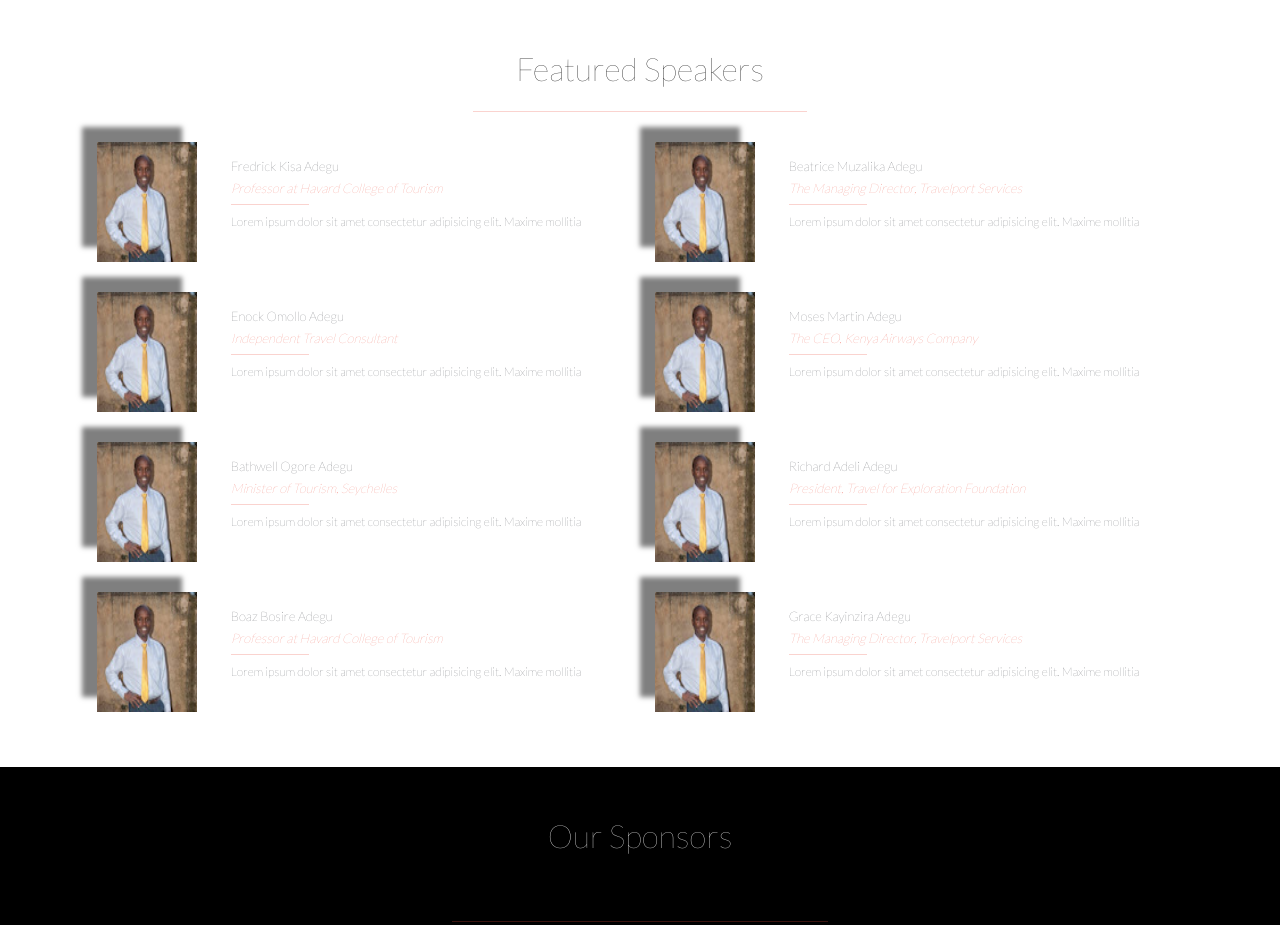
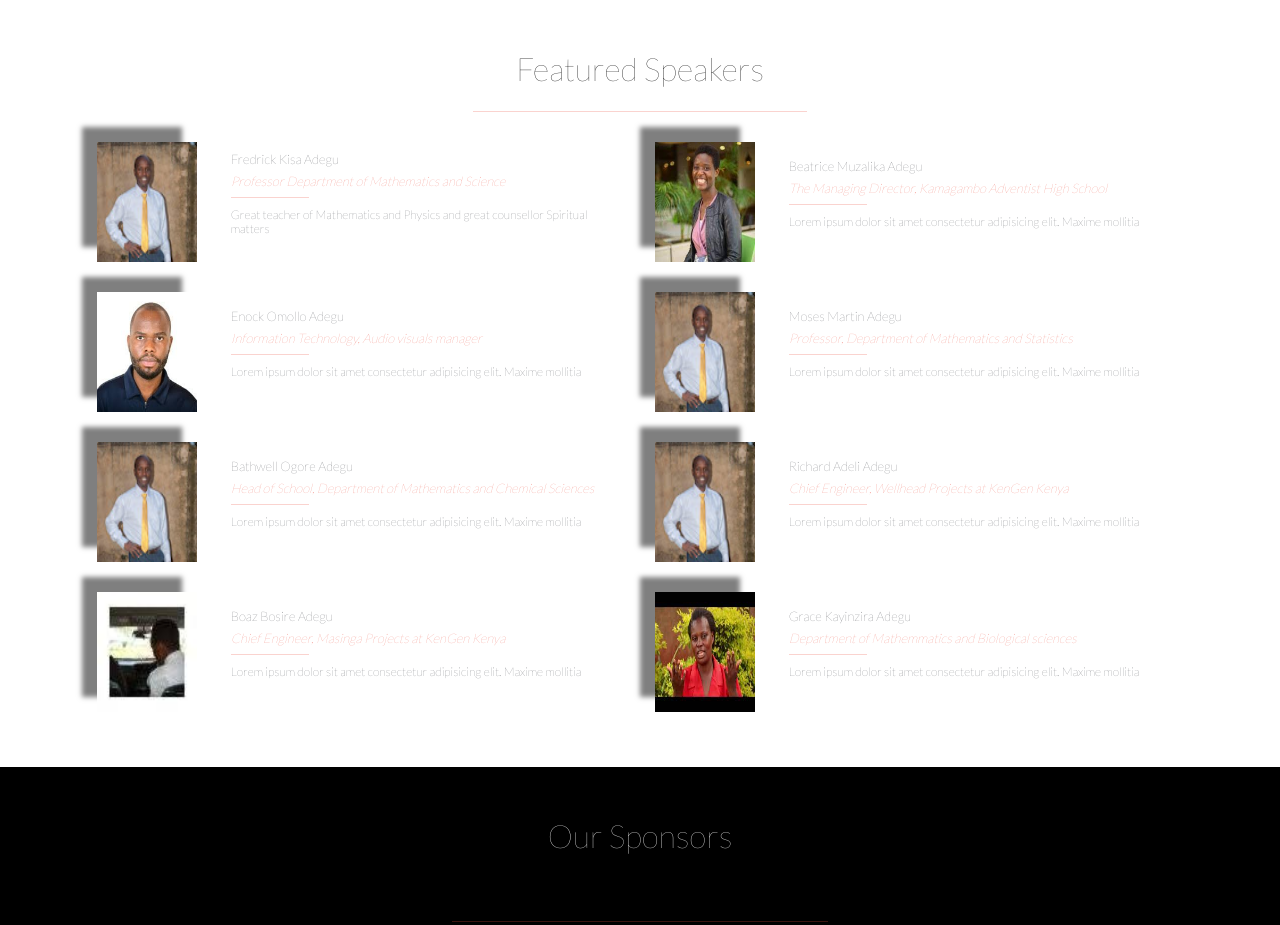
Before and after one commit to vigehi/project1, a website: page index.html in a window 1280 px wide. Shown: the part 1280-2205 px from the top of the page. Drawn offline with nearby package versions, Linux system fonts and the light colour scheme; a web font is replaced by a local one.

Commit message:
Update on CSS

```diff
--- a/CSS/style.css
+++ b/CSS/style.css
@@ -88,7 +88,7 @@ header {
 }
 
 .middle-section {
-  background-image: url("../../images/program-bg.jpg");
+  background-image: url(../images/program-bg.jpg);
   text-align: center;
 }
 
@@ -195,7 +195,7 @@ header {
   }
 
   .top-main {
-    background-image: url("../../images/desktop-bg.png");
+    background-image: url(../images/desktop-bg.png);
     background-repeat: no-repeat;
   }
 
--- a/index.html
+++ b/index.html
@@ -165,7 +165,7 @@ molestiae quas vel sint commodi repudiandae consequuntur voluptatum laboru </p>
         </div>
         <div class="row" >
               <!-- <button id="middle-section-btn" type="button" class="btn btn-primary">Blue</button> -->
-              <button id="middle-section-btn" type="button" class="btn">Participate in the 2022 Summit</button>
+              <button id="middle-section-btn" type="button" class="btn">Dont miss out!!!!</button>
               <a id="desktop-middle-section-btn" class="btn" href="#">SEE THE WHOLE PROGRAM</a>
         </div>
     </div>
--- a/js/index.js
+++ b/js/index.js
@@ -34,51 +34,51 @@ showMoreBtn.addEventListener('click', toggle);
 const featuredSpeakers = [
   {
     name: 'Fredrick Kisa Adegu',
-    description: 'Professor at Havard College of Tourism',
-    notes: 'Lorem ipsum dolor sit amet consectetur adipisicing elit. Maxime mollitia',
+    description: 'Professor Department of Mathematics and Science',
+    notes: 'Great teacher of Mathematics and Physics and great counsellor Spiritual matters',
     image: './images/speakers/mose.jpg',
   },
   {
     name: 'Beatrice Muzalika Adegu',
-    description: 'The Managing Director, Travelport Services',
+    description: 'The Managing Director, Kamagambo Adventist High School',
     notes: 'Lorem ipsum dolor sit amet consectetur adipisicing elit. Maxime mollitia',
-    image: './images/speakers/mose.jpg',
+    image: './images/speakers/ans.jpeg',
   },
   {
     name: 'Enock Omollo Adegu',
-    description: 'Independent Travel Consultant',
+    description: 'Information Technology, Audio visuals manager',
     notes: 'Lorem ipsum dolor sit amet consectetur adipisicing elit. Maxime mollitia',
-    image: './images/speakers/mose.jpg',
+    image: './images/speakers/adg.jpeg',
   },
   {
     name: 'Moses Martin Adegu',
-    description: 'The CEO, Kenya Airways Company',
+    description: 'Professor, Department of Mathematics and Statistics',
     notes: 'Lorem ipsum dolor sit amet consectetur adipisicing elit. Maxime mollitia',
     image: './images/speakers/mose.jpg',
   },
   {
     name: 'Bathwell Ogore Adegu',
-    description: 'Minister of Tourism, Seychelles',
+    description: 'Head of School, Department of Mathematics and Chemical Sciences',
     notes: 'Lorem ipsum dolor sit amet consectetur adipisicing elit. Maxime mollitia',
     image: './images/speakers/mose.jpg',
   },
   {
     name: 'Richard Adeli Adegu',
-    description: 'President, Travel for Exploration Foundation',
+    description: 'Chief Engineer, Wellhead Projects at KenGen Kenya',
     notes: 'Lorem ipsum dolor sit amet consectetur adipisicing elit. Maxime mollitia',
     image: './images/speakers/mose.jpg',
   },
   {
     name: 'Boaz Bosire Adegu',
-    description: 'Professor at Havard College of Tourism',
+    description: 'Chief Engineer, Masinga Projects at KenGen Kenya',
     notes: 'Lorem ipsum dolor sit amet consectetur adipisicing elit. Maxime mollitia',
-    image: './images/speakers/mose.jpg',
+    image: './images/speakers/bb.jpeg',
   },
   {
     name: 'Grace Kayinzira Adegu',
-    description: 'The Managing Director, Travelport Services',
+    description: 'Department of Mathemmatics and Biological sciences',
     notes: 'Lorem ipsum dolor sit amet consectetur adipisicing elit. Maxime mollitia',
-    image: './images/speakers/mose.jpg',
+    image: './images/speakers/index.jpeg',
   },
 ];
 
```
Also changed, not shown: images/speakers/adg.jpeg (added), images/speakers/ans.jpeg (added), images/speakers/bb.jpeg (added), images/speakers/index.jpeg (added).
